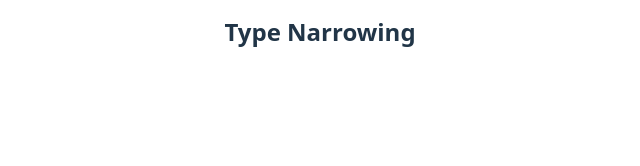
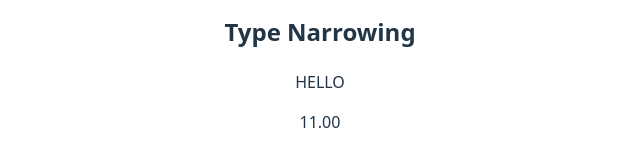
Before and after one commit to Hrisshhii/react-practice, a React (Vite) app in the folder Typescript-practice/: page / in a window 1280 px wide. Shown: the part 1307-1473 px from the top of the page, without its empty margins (320-960 px from the left). Before the commit the page ends 1409 px from the top, so only its background shows below. Built offline with nearby package versions, Linux system fonts and the light colour scheme.

Commit message:
Type Narrowing in TypeScript

```diff
--- a/Typescript-practice/src/Basics/TypeNarrowing.tsx
+++ b/Typescript-practice/src/Basics/TypeNarrowing.tsx
@@ -1,21 +1,23 @@
 // Type Narrowing in TypeScript
 type MyType= string | number;
 
-function exampleFun(val: MyType):void{
+function exampleFun(val: MyType):MyType{
     if(typeof val==="string"){
         console.log(val.toUpperCase());
+        return val.toUpperCase();
     }else{
         console.log(val.toFixed(2));
+        return val.toFixed(2);
     }
 }
 
-exampleFun("hello");
-exampleFun(11);
 
 export const TypeNarrowing = () => {
   return (
     <div>
         <h2>Type Narrowing</h2>
+        <p>{exampleFun("hello")}</p>
+        <p>{exampleFun(11)}</p>
     </div>
   )
 }
```
